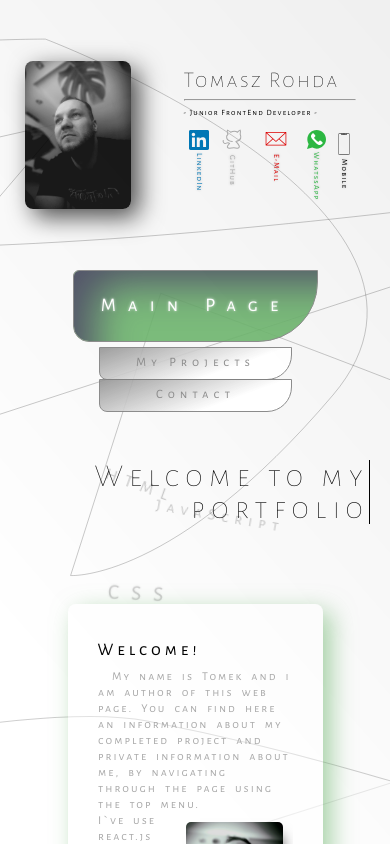
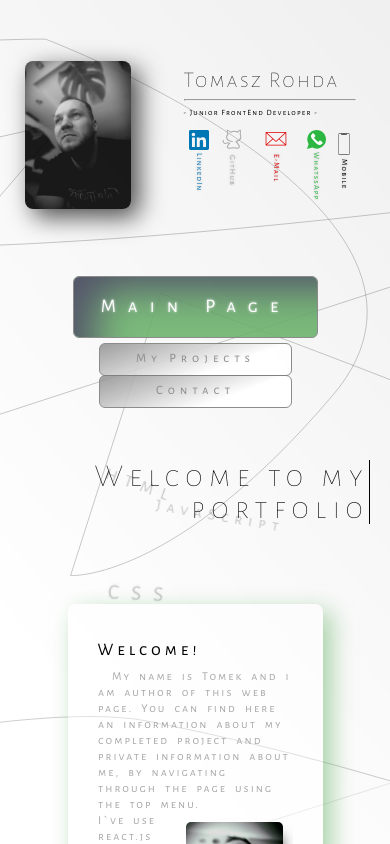
Before and after one commit to trohda/Portfolio-project, a React (Create React App) app: page / in a window 390 px wide. Shown: the top 844 px of the page. Built offline with nearby package versions, Linux system fonts and the light colour scheme.

Commit message:
Navbar links change

```diff
--- a/src/components/Navbar/NavbarStyles.css
+++ b/src/components/Navbar/NavbarStyles.css
@@ -77,23 +77,24 @@ nav {
   color: white;
 }
 
-@media only screen and (max-width: 600px) {
+@media only screen and (max-width: 560px) {
   .navLink {
     margin-top: -1px;
     width: 71%;
     height: 11px;
     font-size: 0.8rem;
     border: 1px solid gray;
-    border-radius: 0 0 25px 8px;
+    border-radius: 6px;
     cursor: pointer;
   }
 
   .activeNavLink {
     letter-spacing: 12px;
     font-size: 1.2rem;
-    height: 20px;
+    height: 10px;
+    margin-top: 6px;
     margin-bottom: 6px;
-    border-radius: 6px 0 60px 16px;
+    border-radius: 6px;
     color: white;
     text-shadow: 0px 0px 3px rgba(255, 255, 255, 0.75);
     -webkit-box-shadow: inset 72px 63px 39px -50px rgba(66, 68, 90, 1);
```
